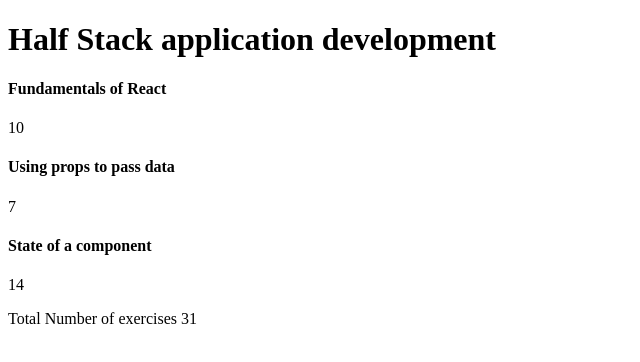
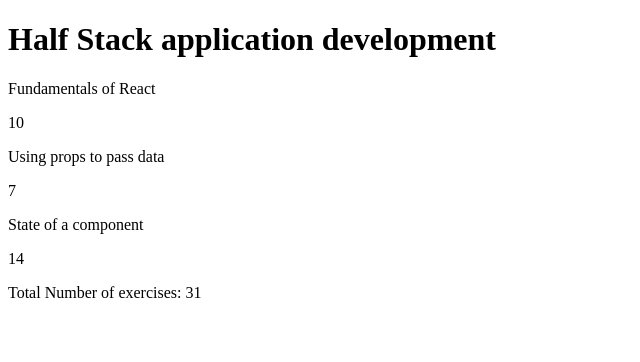
Before and after one commit to akshatbhj/my-submission-repository, a React (Vite) app in the folder part1/courseinfo/: page / in a window 1280 px wide. Shown: the top 362 px of the page, without its empty margins (0-640 px from the left). Built offline with nearby package versions, Linux system fonts and the light colour scheme.

Commit message:
Exercise 1.3

```diff
--- a/part1/courseinfo/src/App.jsx
+++ b/part1/courseinfo/src/App.jsx
@@ -1,48 +1,36 @@
-const course = "Half Stack application development";
-const exercises1 = 10;
-const exercises2 = 7;
-const exercises3 = 14;
-const part1 = "Fundamentals of React";
-const part2 = "Using props to pass data";
-const part3 = "State of a component";
-
-const Header = (props) => {
-  return <h1>{props.course}</h1>;
-};
-
-const Part = (props) => {
-  return (
-    <>
-      <h4>{props.part}</h4>
-      <p>{props.exercise}</p>
-    </>
-  );
-};
-
-const Content = () => {
+const App = () => {
+  const course = "Half Stack application development";
+  const part1 = {
+    name: "Fundamentals of React",
+    exercises: 10,
+  };
+  const part2 = {
+    name: "Using props to pass data",
+    exercises: 7,
+  };
+  const part3 = {
+    name: "State of a component",
+    exercises: 14,
+  };
   return (
     <div>
-      <Part part={part1} exercise={exercises1} />
-      <Part part={part2} exercise={exercises2} />
-      <Part part={part3} exercise={exercises3} />
-    </div>
-  );
-};
-
-const Total = (props) => {
-  return (
-    <>
-      <p>Total Number of exercises {props.exercises}</p>
-    </>
-  );
-};
-
-const App = () => {
-  return (
-    <div>
-      <Header course={course} />
-      <Content />
-      <Total exercises={exercises1 + exercises2 + exercises3} />
+      <h1>{course}</h1>
+      <div>
+        <p>{part1.name}</p>
+        <p>{part1.exercises}</p>
+      </div>
+      <div>
+        <p>{part2.name}</p>
+        <p>{part2.exercises}</p>
+      </div>
+      <div>
+        <p>{part3.name}</p>
+        <p>{part3.exercises}</p>
+      </div>
+      <p>
+        Total Number of exercises:{" "}
+        {part1.exercises + part2.exercises + part3.exercises}
+      </p>
     </div>
   );
 };
```
